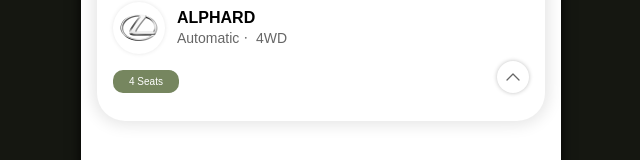
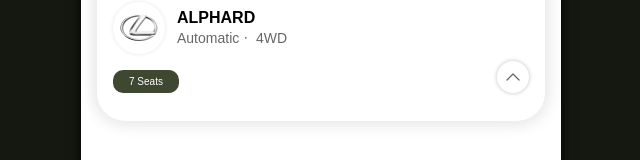
Before and after one commit to hoooodboy/vahana-landing, a React (Vite) app: page /cars in a window 1280 px wide. Shown: the part 1498-1658 px from the top of the page, without its empty margins (591-1231 px from the left). Built offline with nearby package versions, Linux system fonts and the light colour scheme.

Commit message:
chore: header clich background

```diff
--- a/src/components/Header.tsx
+++ b/src/components/Header.tsx
@@ -32,7 +32,7 @@
     setIsMenuOpen(!isMenuOpen);
   };
   return (
-    <Container scrolled={scrolled}>
+    <Container scrolled={scrolled || isMenuOpen}>
       <HeaderContainer>
         <Link to="/">
           <Logo
@@ -107,7 +107,7 @@
   z-index: 1000;
 
   backdrop-filter: ${(p) => (p.scrolled ? "blur(5px)" : "none")};
-  transition: background 0.3s;
+  transition: 0.2s all ease-in;
 `;
 
 const HeaderContainer = styled.div`
--- a/src/pages/CarPage/index.tsx
+++ b/src/pages/CarPage/index.tsx
@@ -62,8 +62,8 @@
       img: [alphard1, alphard2, alphard3],
       name: "ALPHARD",
       subName: "Automaticㆍ 4WD",
-      label: "4 Seats",
-      bg: "#76865F",
+      label: "7 Seats",
+      bg: "#3E4730",
       contents: [
         "ㆍ평균 2025년식",
         "ㆍ3,000km 미만 신차",
```
